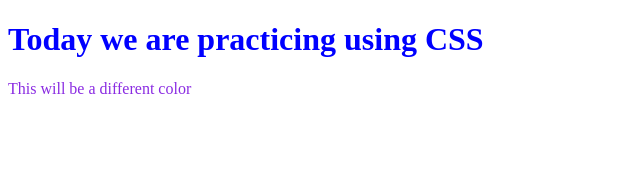
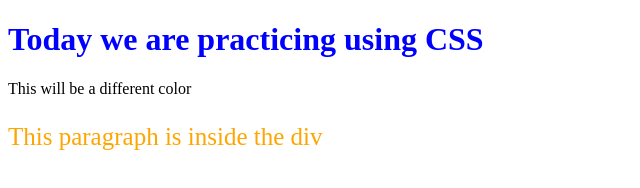
Before and after one commit to mattpr1c3/CSSpractice, a plain HTML site: page index.html in a window 1280 px wide. Shown: the whole page, without its empty margins (0-640 px from the left). Drawn offline with Linux system fonts and the light colour scheme.

Commit message:
Playing with different selectors

```diff
--- /dev/null
+++ b/index.css
@@ -0,0 +1,8 @@
+h1 {
+    color:blue
+}
+
+.whatever {
+    color:orange;
+    font-size:25px;
+}
--- a/index.html
+++ b/index.html
@@ -5,10 +5,13 @@
     <meta http-equiv="X-UA-Compatible" content="IE=edge">
     <meta name="viewport" content="width=device-width, initial-scale=1.0">
     <title>Document</title>
-    <link href="style.css" rel="stylesheet" />
+    <link href="index.css" rel="stylesheet" />
 </head>
 <body>
     <h1>Today we are practicing using CSS</h1>
-        <p>This will be a different color</p>
+    <p>This will be a different color</p>
+    <div class="whatever">
+        <p>This paragraph is inside the div</p>
+    </div>
 </body>
 </html>
--- a/style.css
+++ /dev/null
@@ -1,6 +0,0 @@
-h1 {
-    color:blue
-}
-p {
-    color:blueviolet
-}
```
